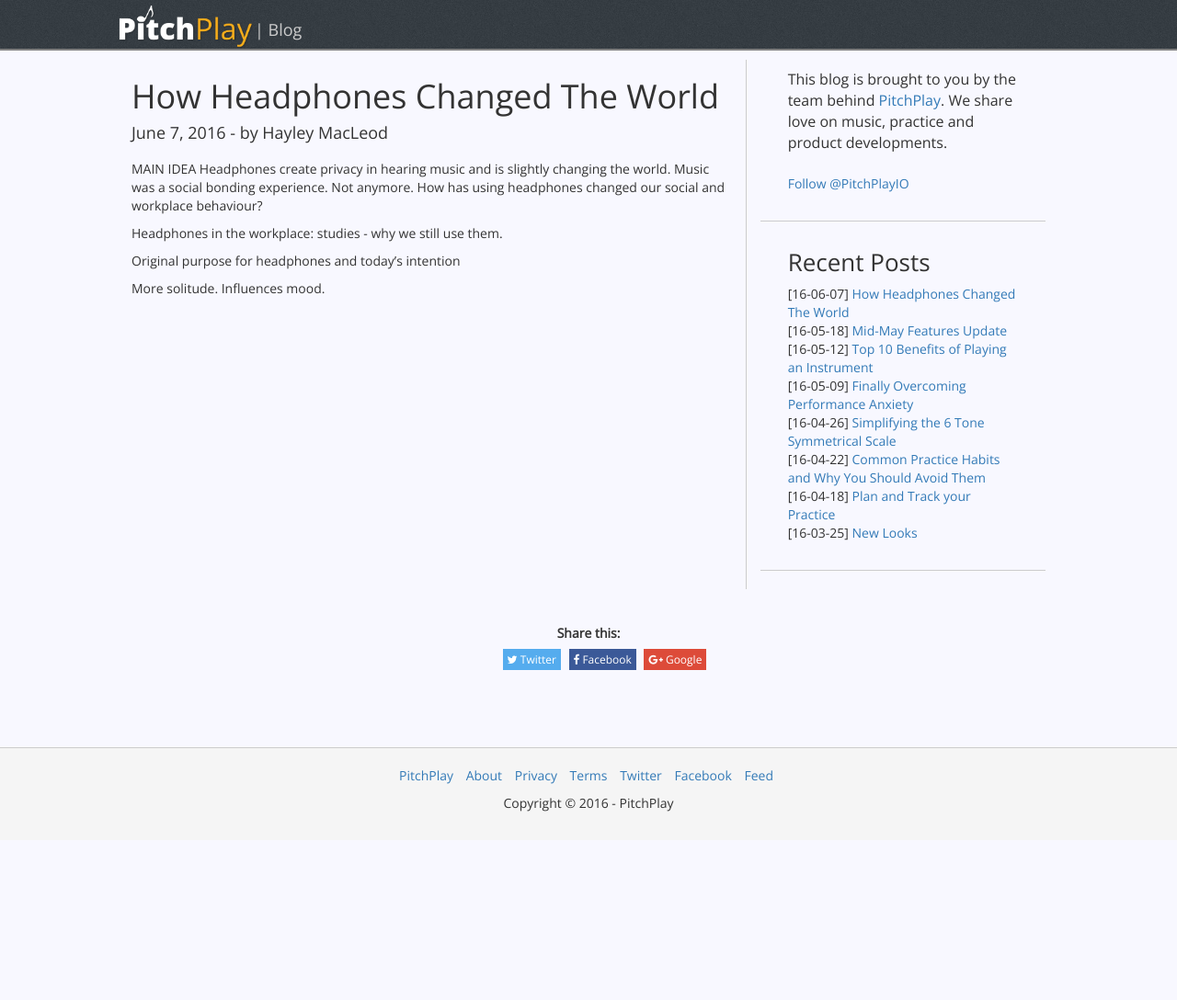
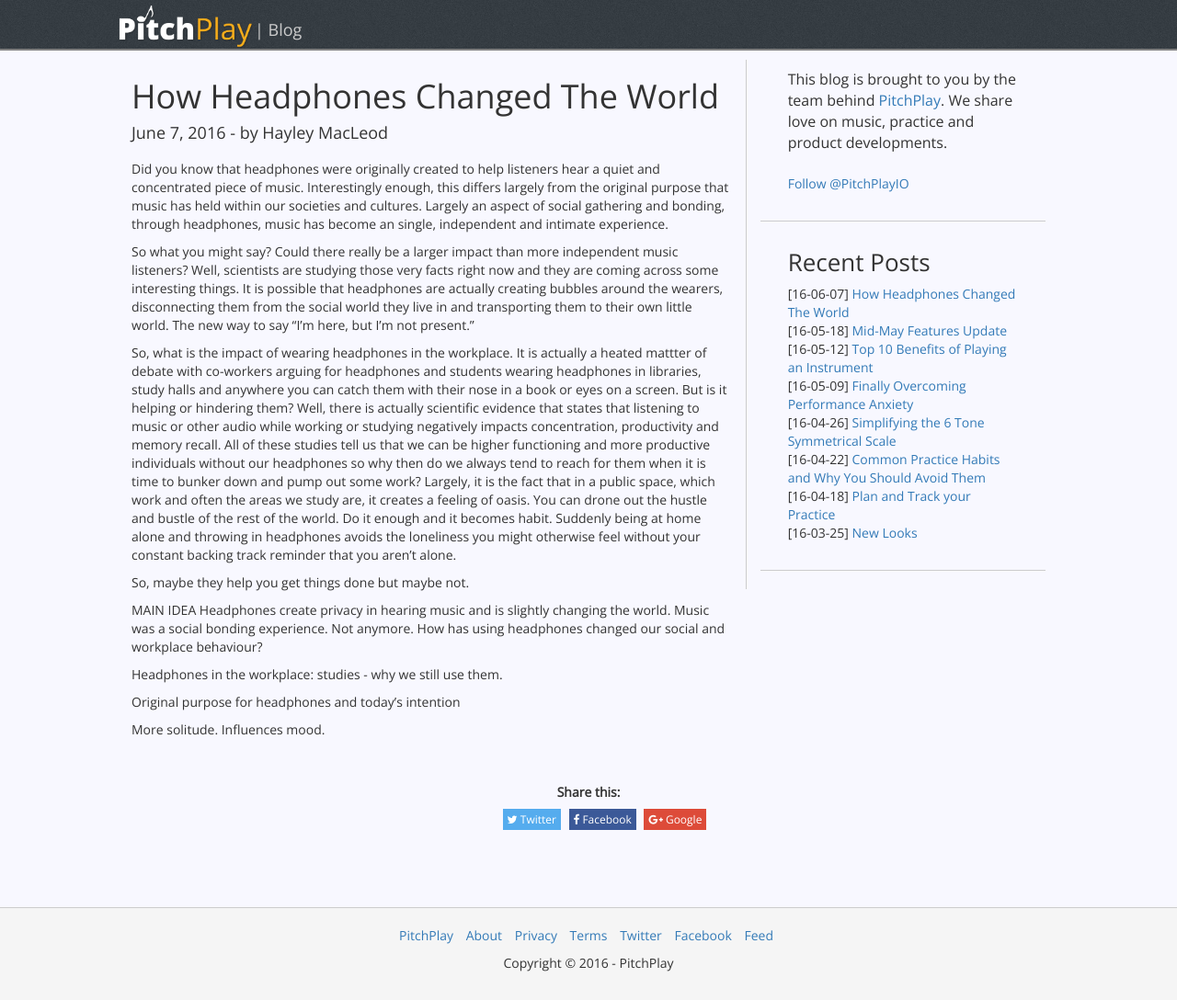
Before and after one commit to pitchplay/blog-content, a Jekyll site: the page built from _posts/2016-06-07-how-headphones-changed-the-world.md, in a window 1280 px wide. Shown: the whole page at 92% size. Built offline with Jekyll 4.4.1, drawn with Linux system fonts in a browser that asks for light colours; nearby versions of some CDN libraries; a script that is not in the unit is left out; comment, search, counter and statistics services are not loaded; before the commit the page ends 914 px from its top, so only the background shows below that.

Commit message:
added some initial thoughts and notes

```diff
--- a/_posts/2016-06-07-how-headphones-changed-the-world.md
+++ b/_posts/2016-06-07-how-headphones-changed-the-world.md
@@ -4,6 +4,13 @@ title: "How Headphones Changed The World"
 author: "Hayley MacLeod"
 categories: music
 ---
+Did you know that headphones were originally created to help listeners hear a quiet and concentrated piece of music. Interestingly enough, this differs largely from the original purpose that music has held within our societies and cultures. Largely an aspect of social gathering and bonding, through headphones, music has become an single, independent and intimate experience.
+
+So what you might say? Could there really be a larger impact than more independent music listeners? Well, scientists are studying those very facts right now and they are coming across some interesting things. It is possible that headphones are actually creating bubbles around the wearers, disconnecting them from the social world they live in and transporting them to their own little world. The new way to say "I'm here, but I'm not present."
+
+So, what is the impact of wearing headphones in the workplace. It is actually a heated mattter of debate with co-workers arguing for headphones and students wearing headphones in libraries, study halls and anywhere you can catch them with their nose in a book or eyes on a screen. But is it helping or hindering them? Well, there is actually scientific evidence that states that listening to music or other audio while working or studying negatively impacts concentration, productivity and memory recall. All of these studies tell us that we can be higher functioning and more productive individuals without our headphones so why then do we always tend to reach for them when it is time to bunker down and pump out some work? Largely, it is the fact that in a public space, which work and often the areas we study are, it creates a feeling of oasis. You can drone out the hustle and bustle of the rest of the world. Do it enough and it becomes habit. Suddenly being at home alone and throwing in headphones avoids the loneliness you might otherwise feel without your constant backing track reminder that you aren't alone.
+
+So, maybe they help you get things done but maybe not.
 
 MAIN IDEA
 Headphones create privacy in hearing music and is slightly changing the world. Music was a social bonding experience. Not anymore. How has using headphones changed our social and workplace behaviour?
```
